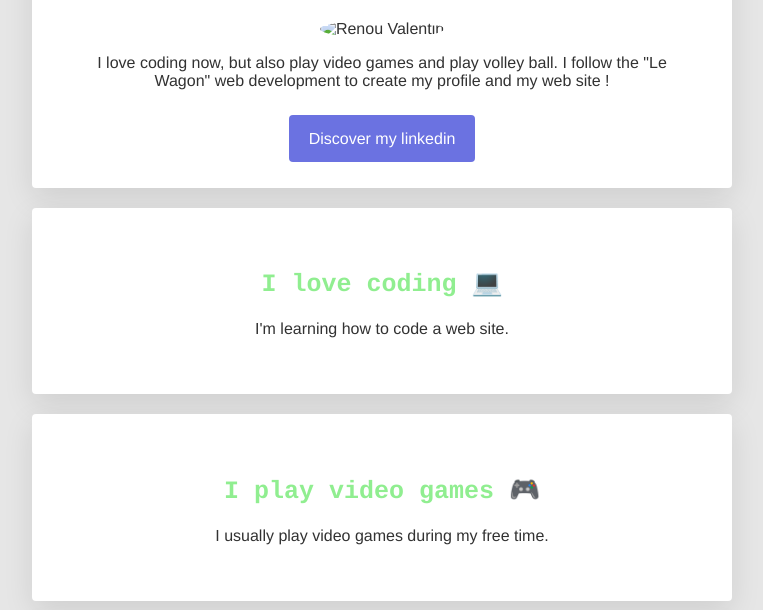
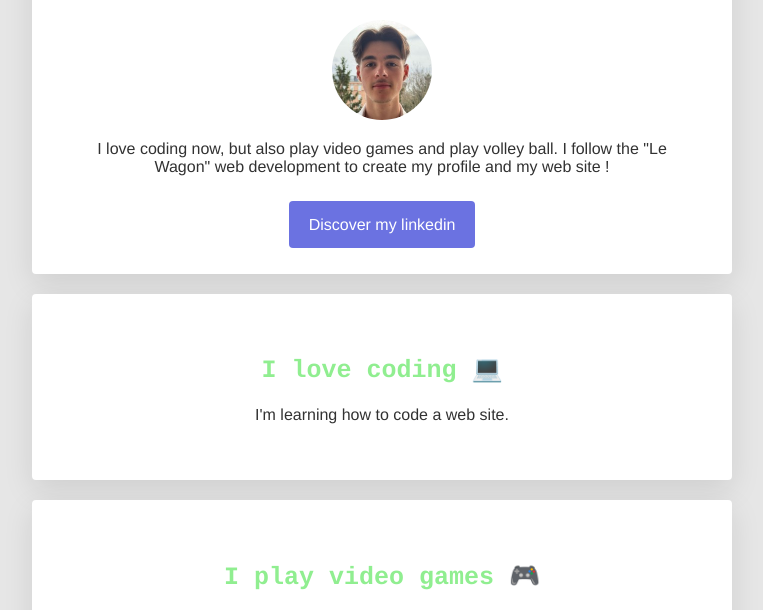
Before and after one commit to ValentinRenou/my-profile, a plain HTML site: page index.html in a window 1280 px wide. Shown: the part 144-754 px from the top of the page, without its empty margins (258-1021 px from the left). Drawn offline with Linux system fonts and the light colour scheme.

Commit message:
Update index.html
profile sans dossier

```diff
--- a/index.html
+++ b/index.html
@@ -12,7 +12,7 @@
     <div class="container">
       <div class="card-white" id="introduction">
           <h1>Hello, I'm Valentin </h1>
-       	  <img src="images/profile.jpeg" class="img-circle" width="100px" alt="Renou Valentin">
+       	  <img src="profile.jpeg" class="img-circle" width="100px" alt="Renou Valentin">
      	 	  <p>
       	   I love coding now, but also play video games and play volley ball. I follow the "Le Wagon" web development to create my profile and my web site !
      	 	  </p>
```
